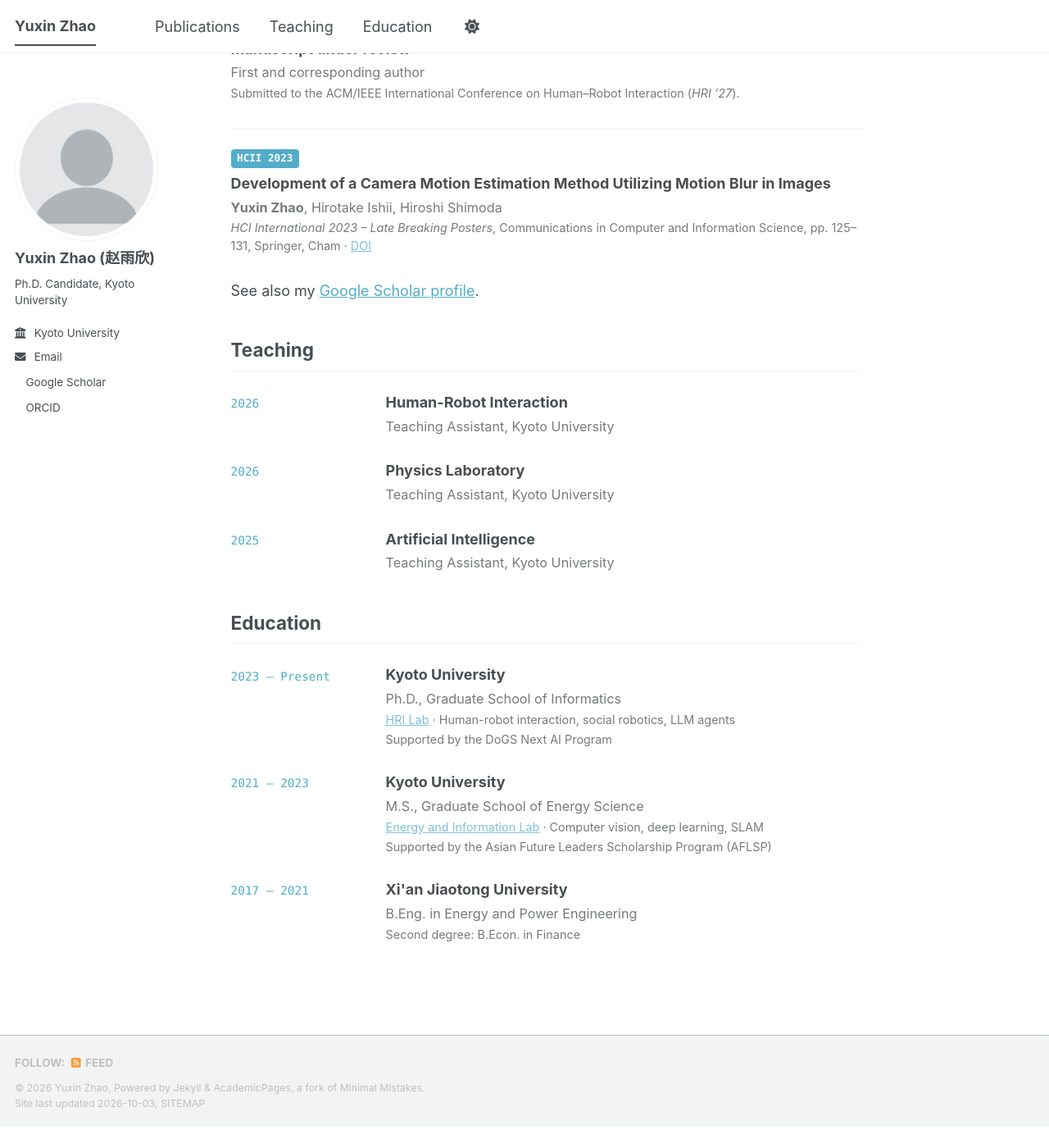
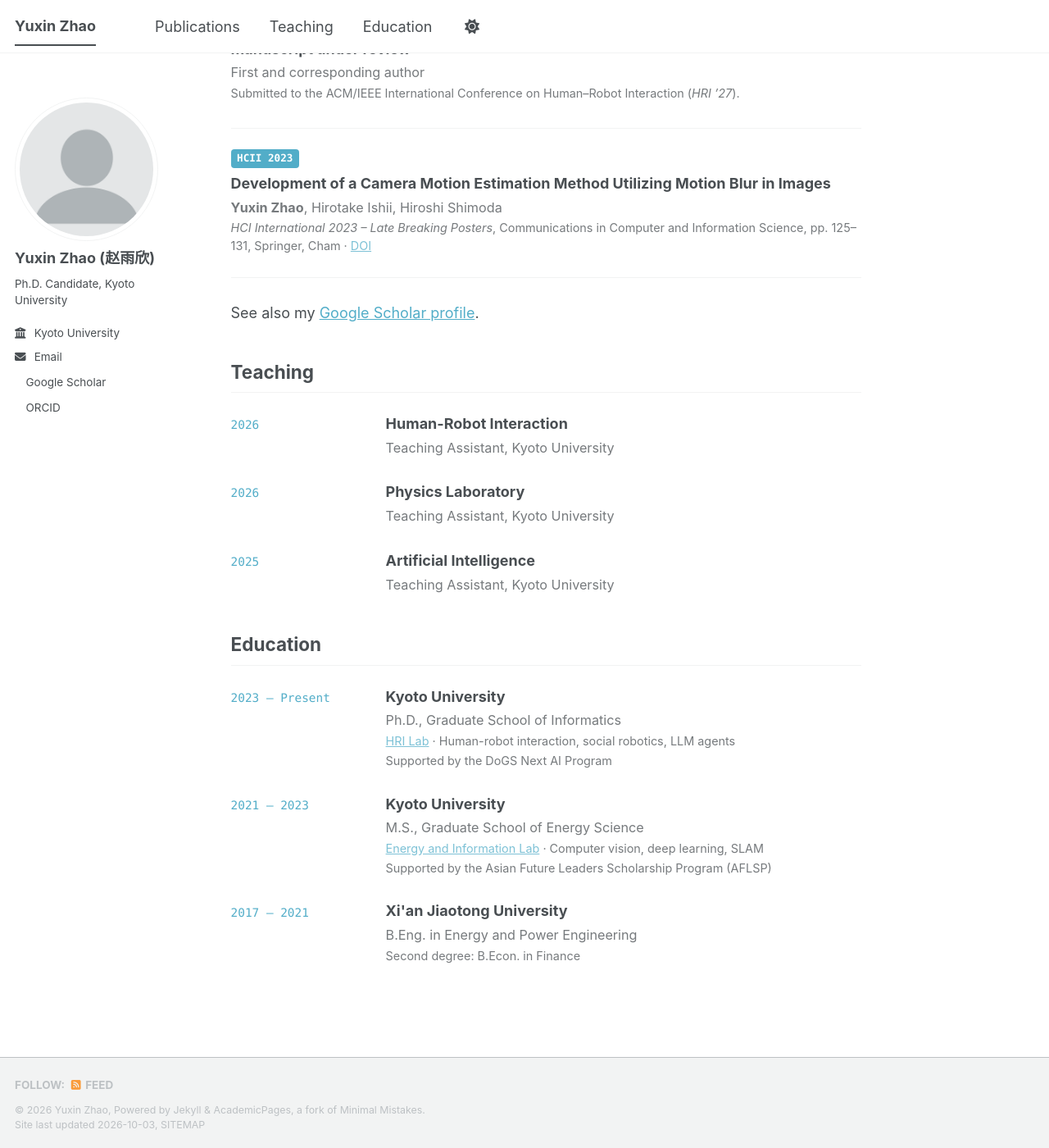
Before and after one commit to ZhaoYuxin9/ZhaoYuxin9.github.io, a Jekyll site: the page built from _pages/about.md, in a window 1280 px wide and 1400 px high, scrolled down 397 px. Shown: the whole window at 82% size. Built offline with Jekyll 4.4.1, drawn with Linux system fonts in a browser that asks for light colours; a style sheet for code colours, icons or effects is not loaded; before the commit the page ends 1771 px from its top, so only the background shows below that.

Commit message:
Add divider after last publication
Co-Authored-By: Claude Opus 5.5 <noreply@anthropic.com>

```diff
--- a/_sass/layout/_education.scss
+++ b/_sass/layout/_education.scss
@@ -51,10 +51,15 @@
   grid-template-columns: 1fr;
 }
 
-/* Thin gray divider between publications */
+/* Thin gray dividers between publications and after the last one */
 .publications article + article {
   padding-top: 1.4em;
   border-top: 1px solid var(--global-border-color);
+}
+
+.publications article:last-child {
+  padding-bottom: 1.4em;
+  border-bottom: 1px solid var(--global-border-color);
 }
 
 .publications .pub-badges {
```
